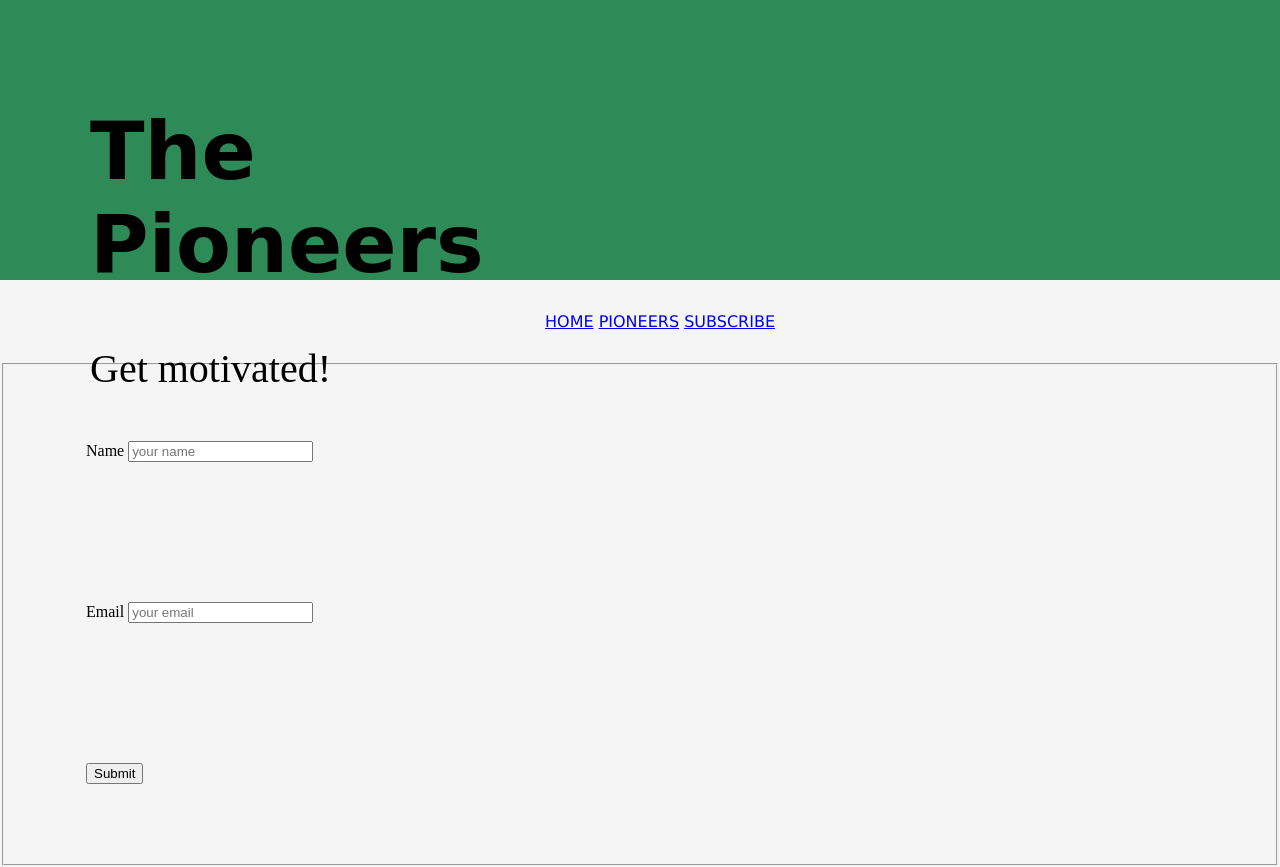
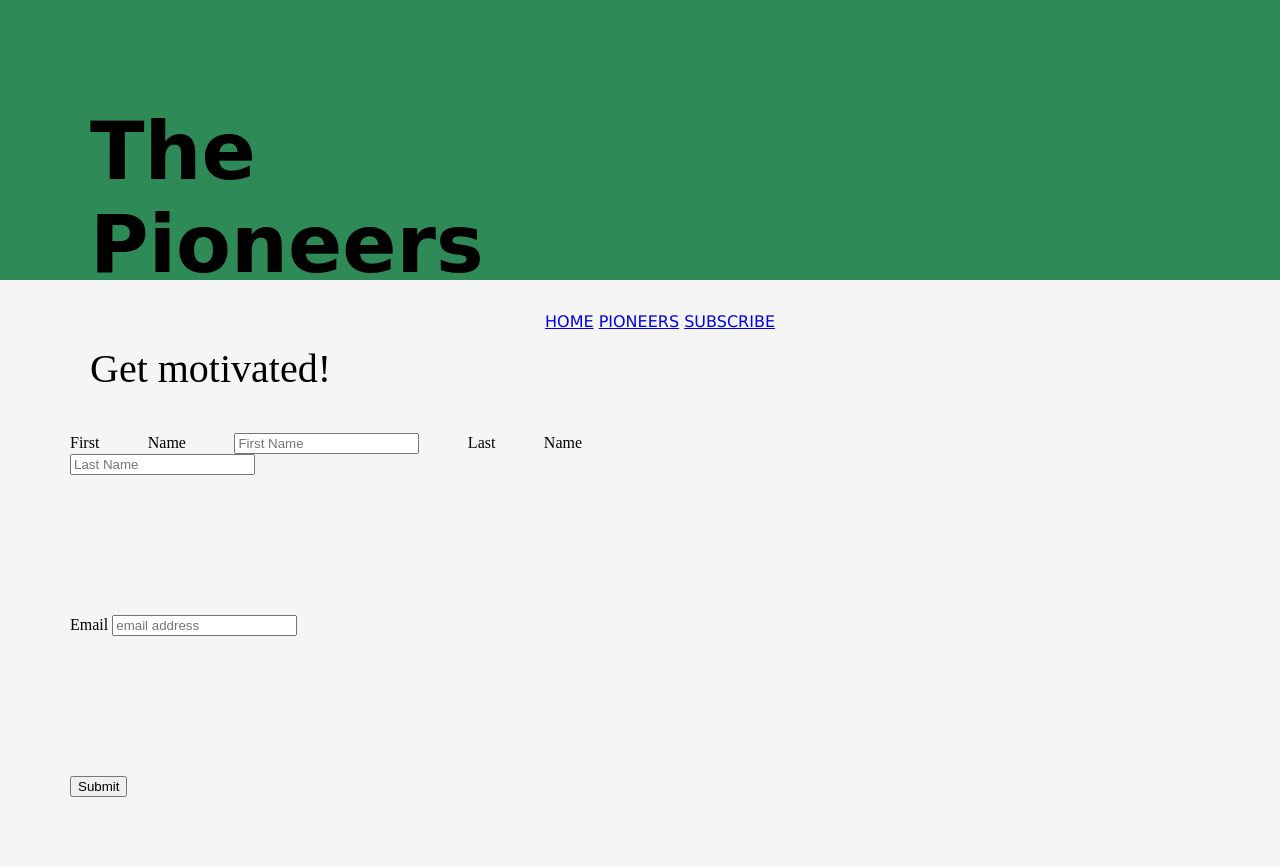
Before and after one commit to Code-Institute-Submissions/HaimanotA-my-first-project-template, a plain HTML site: page forms.html in a window 1280 px wide. Drawn offline with Linux system fonts and the light colour scheme; a web font is replaced by a local one.

Commit message:
initial commit

```diff
--- a/forms.html
+++ b/forms.html
@@ -30,20 +30,24 @@
          </nav>
 
 
-    <fieldset>
+    <form>
     <div>
-        <label for="name-space">Name</label>
-        <input id="name-space" type="text" name="full-name" placeholder="your name" required>
+        <label for="name-space">First Name</label>
+        <input id="name-space" type="text" name="full-name" placeholder="First Name" required>
+
+        <label for="name-space">Last Name</label>
+        <input id="name-space" type="text" name="full-name" placeholder="Last Name" required>
     </div>
 
     <div>
         <label for="email-space">Email</label>
-        <input id="email-space" type="email" name="email" placeholder="your email" required>
+        <input id="email-space" type="email" name="email" placeholder="email address" required>
     </div>
+
     <div>
         <button type="submit">Submit</button>
     </div>
-    </fieldset>
+    </form>
 
 
     </body>
```
